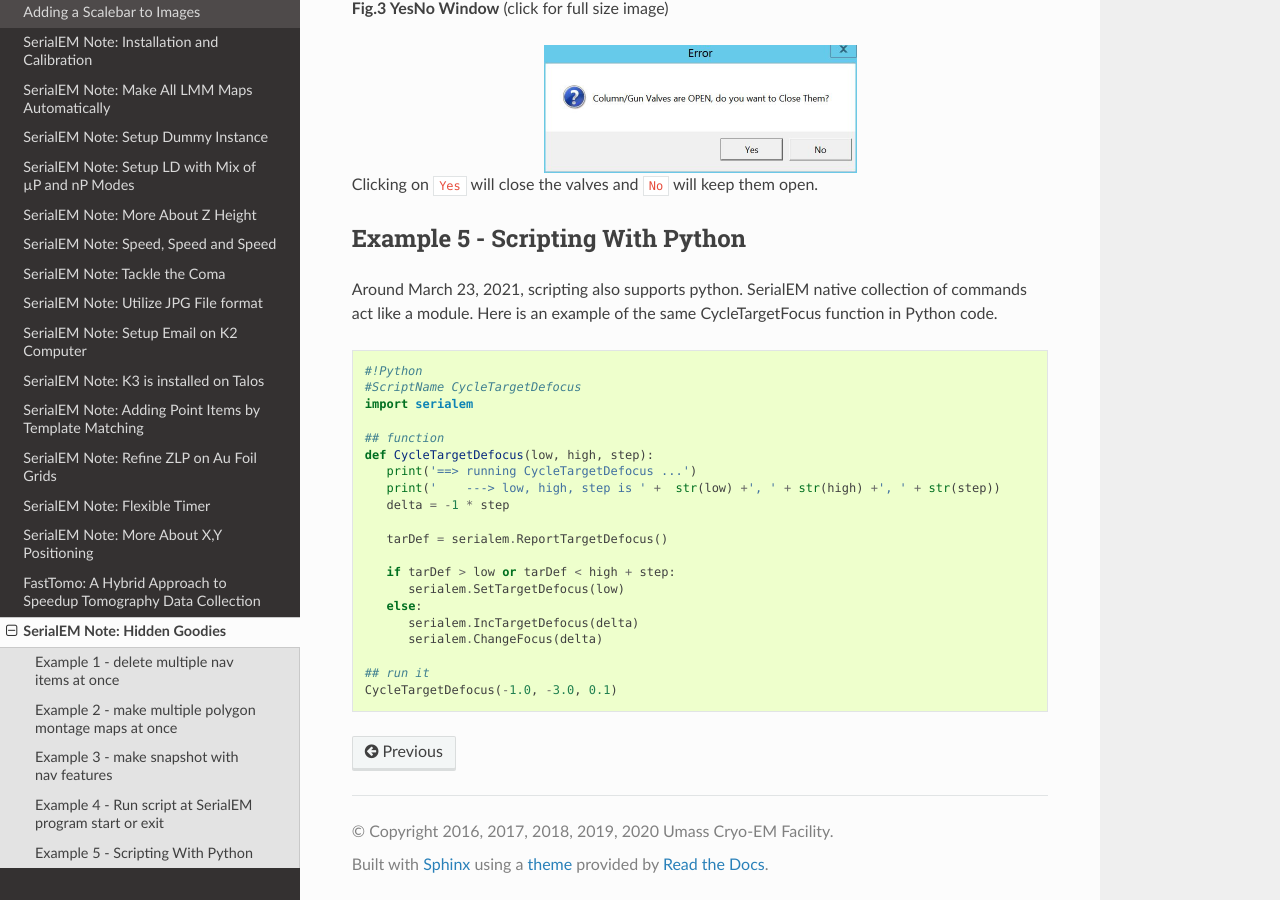
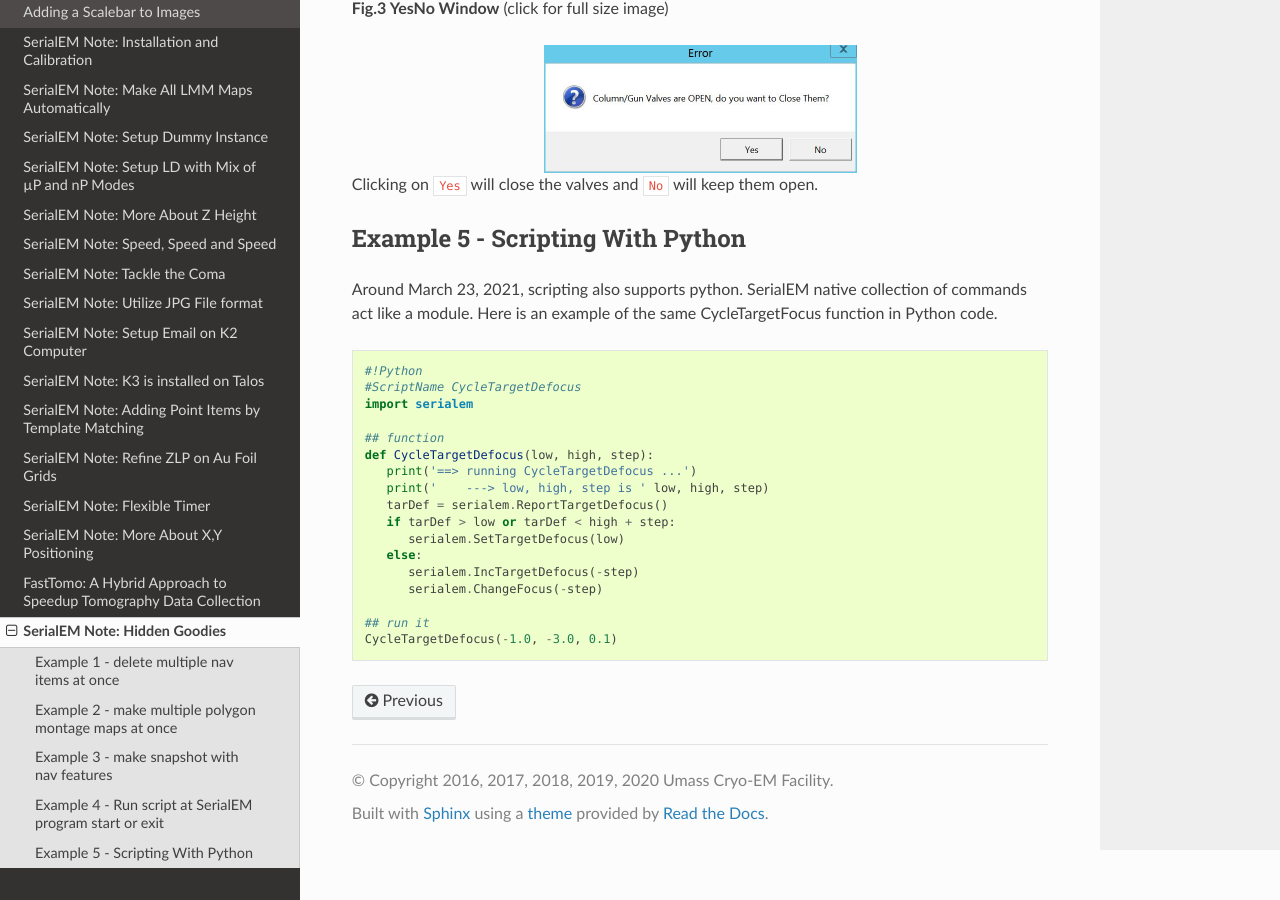
Before and after one commit to xuchen66/sphinx-emdocs, a Sphinx documentation site: the page built from source/serialem-note-hidden-goodies.rst, in a window 1280 px wide and 900 px high, scrolled down 4658 px. Built offline with Sphinx 7.4.7 and the Read the Docs theme 2.0.0, drawn with Linux system fonts in a browser that asks for light colours; pages that are not in the unit, such as notebooks, are missing from menus.

Commit message:
Update serialem-note-hidden-goodies.rst

```diff
--- a/source/serialem-note-hidden-goodies.rst
+++ b/source/serialem-note-hidden-goodies.rst
@@ -250,16 +250,13 @@ of the same CycleTargetFocus function in Python code.
    ## function
    def CycleTargetDefocus(low, high, step):
       print('==> running CycleTargetDefocus ...')
-      print('    ---> low, high, step is ' +  str(low) +', ' + str(high) +', ' + str(step))
-      delta = -1 * step
-
+      print('    ---> low, high, step is ' low, high, step)
       tarDef = serialem.ReportTargetDefocus()
-
       if tarDef > low or tarDef < high + step:
          serialem.SetTargetDefocus(low)
       else:
-         serialem.IncTargetDefocus(delta)
-         serialem.ChangeFocus(delta)
+         serialem.IncTargetDefocus(-step)
+         serialem.ChangeFocus(-step)
 
    ## run it
    CycleTargetDefocus(-1.0, -3.0, 0.1)
```
Also changed, not shown: other parts of source/serialem-note-hidden-goodies.rst (+1 -1 lines).
